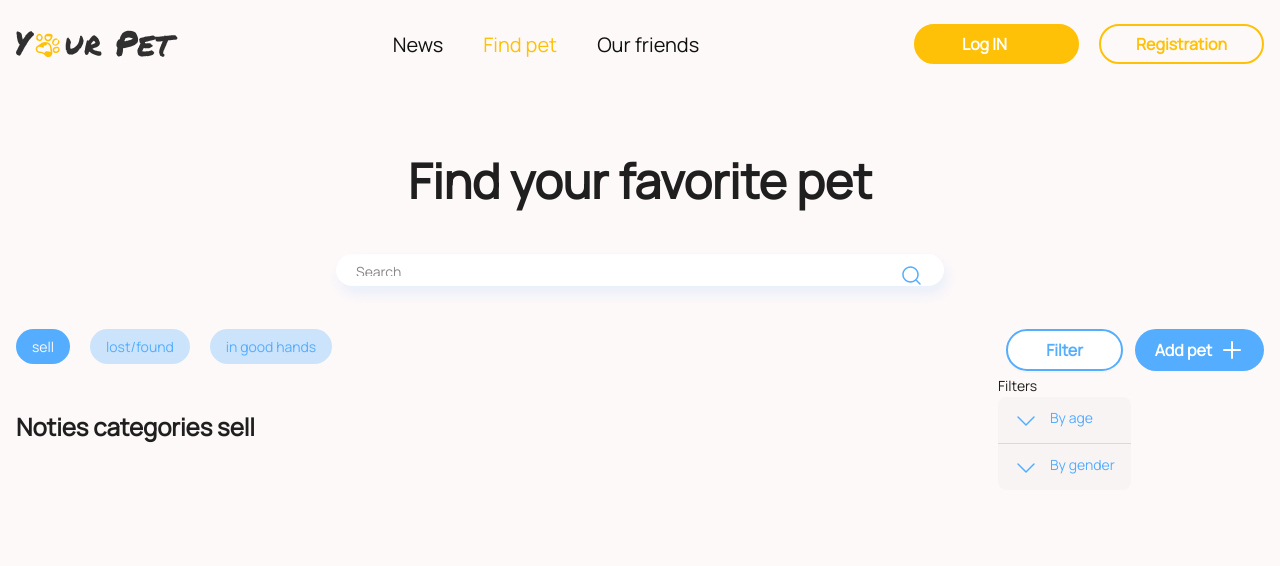
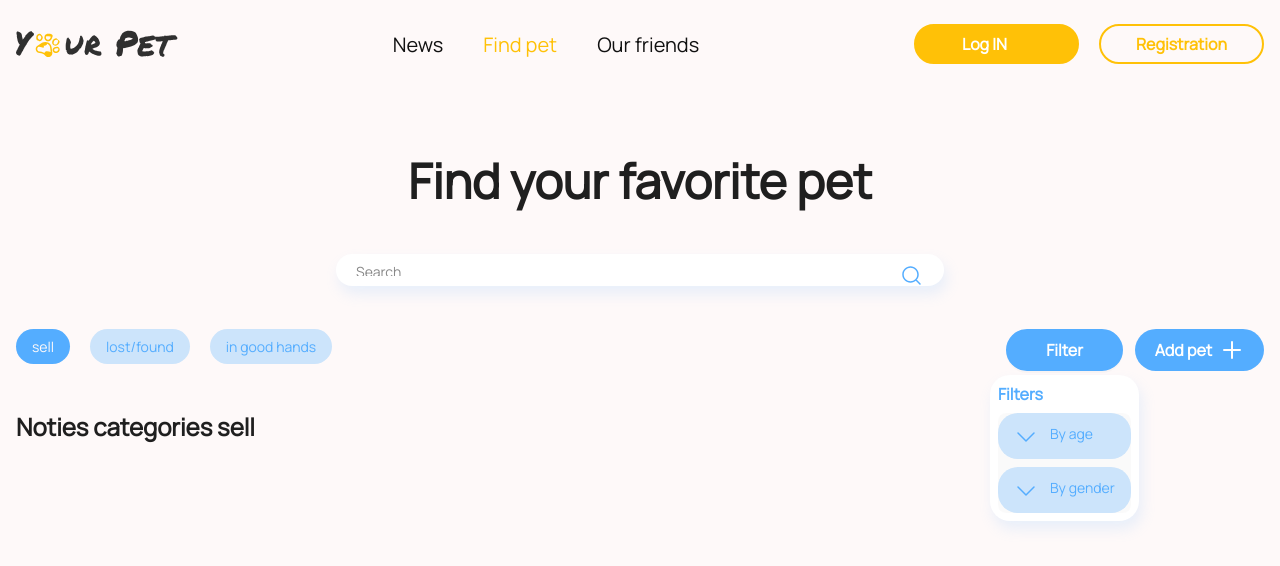
Before and after one commit to VKoshovec/gr05-yourpet-frontend, a React (Create React App) app: page /notices/sell in a window 1280 px wide. Both pictures are taken after a click on the button "Filter". Shown: the top 566 px of the page. Built offline with nearby package versions, Linux system fonts and the light colour scheme; no server answers; some icons are missing.

Commit message:
TASK_26-29: add notices fiter; --add redux state for Notices Filter

```diff
--- a/package.json
+++ b/package.json
@@ -11,6 +11,7 @@
     "axios": "^1.3.4",
     "classnames": "^2.3.2",
     "formik": "^2.2.9",
+    "lodash.debounce": "^4.0.8",
     "modern-normalize": "^1.1.0",
     "nanoid": "^4.0.2",
     "prop-types": "^15.8.1",
--- a/src/components/Notices/NoticesFilter/NoticesFilter.module.scss
+++ b/src/components/Notices/NoticesFilter/NoticesFilter.module.scss
@@ -2,17 +2,52 @@
   padding: 8px 38px;
   width: initial;
   height: initial;
+
+  &.isActive {
+    background: var(--bluelinksActive);
+    span {
+      color: var(--white);
+    }
+
+  }
+}
+
+.dropdown {
+  padding: 8px;
+  background: var(--white);
+  box-shadow: 3px 8px 14px rgba(136, 198, 253, 0.19);
+  border-radius: 20px;
+}
+
+
+.filterTitle {
+  display: inline-block;
+  margin: 0 0 8px 0;
+  font-weight: 700;
+  font-size: 16px;
+  line-height: 22px;
+  color: var(--bluelinksActive);
 }
 
 .filterWrapper {
 
+  .title:not(:last-child) {
+    margin: 0 0 8px 0;
+  }
+
   .title {
+    max-width: 136px;
+    min-height: 32px;
 
-    span  {
+    border: none;
+    border-radius: 20px !important;
+    background: var(--bluelinks);
+
+    span {
       font-weight: 400;
       font-size: 14px;
       line-height: 130%;
-      color:var(--bluelinksActive) !important;
+      color: var(--bluelinksActive) !important;
 
     }
   }
@@ -24,4 +59,33 @@
     }
   }
 
+  .checkbox {
+    flex-direction: column;
+    gap: 8px;
+
+    label {
+      margin-inline-start: initial;
+    }
+
+    :global(.ant-checkbox-checked .ant-checkbox-inner) {
+      background: var(--bluelinks);
+      width: 16px;
+      height: 16px;
+
+      //span::after{
+      //  border: 2px solid red;
+      //}
+    }
+
+    :global(.ant-checkbox .ant-checkbox-inner:after) {
+      border-color: var(--bluelinksActive);
+      border-top: 0;
+    }
+
+    :global(:where(.css-dev-only-do-not-override-ed5zg0).ant-checkbox-wrapper:not(.ant-checkbox-wrapper-disabled):hover .ant-checkbox-checked:not(.ant-checkbox-disabled) .ant-checkbox-inner ) {
+      background: var(--bluelinks);
+    }
+
+  }
+
 }
--- a/src/components/Notices/NoticesFilter/NoticesFilterAccordion.jsx
+++ b/src/components/Notices/NoticesFilter/NoticesFilterAccordion.jsx
@@ -2,46 +2,88 @@ import { Checkbox, Collapse } from 'antd';
 import { ReactComponent as ChevronIcon } from '../../assets/images/icon/chevron-down.svg';
 import cn from 'classnames';
 import styled from './NoticesFilter.module.scss';
+import { useDispatch, useSelector } from 'react-redux';
+import { setFilter } from 'redux/filters/noticesFilter/filterSlice';
+import { selectNoticesFilters } from '../../../redux/filters/noticesFilter/selectors';
+import { debounce } from "lodash"
+import { useCallback } from 'react';
+const { Panel } = Collapse;
 
-const { Panel } = Collapse;
+const optionsByAge = [
+  {
+    label: '3-12 m',
+    value: '3-12 m',
+  },
+  {
+    label: '1 year',
+    value: '1 year',
+  },
+  {
+    label: '2 year',
+    value: '2 year',
+  },
+];
+
+const optionsByGender = [
+  {
+    label: 'female',
+    value: 'female',
+  },
+  {
+    label: 'male',
+    value: 'male',
+  },
+];
 
 
 const NoticesFilterAccordion = () => {
-  // const { token } = theme.useToken();
-  const panelStyle = {
-    marginBottom: 24,
-    // background: token.colorFillAlter,
-    // borderRadius: token.borderRadiusLG,
-    border: 'none',
+
+  const dispatch = useDispatch();
+  const filterValue = useSelector(selectNoticesFilters);
+
+  const debouncedSetFilter = useCallback(
+    debounce((filter) => {
+      dispatch(setFilter(filter));
+    }, 300),
+    [dispatch]
+  );
+
+  const handleChange = (checkedValues) => {
+    const updatedFilter = {
+      ...filterValue,
+      byAge: {
+        ...filterValue.byAge,
+        '3-12m': checkedValues.includes('3-12 m'),
+        '1year': checkedValues.includes('1 year'),
+        '2years': checkedValues.includes('2 year'),
+      },
+      byGender: {
+        ...filterValue.byGender,
+        'female': checkedValues.includes('female'),
+        'male': checkedValues.includes('male'),
+      },
     };
 
+    debouncedSetFilter(updatedFilter);
 
-    const onChange = (e) => {
-      console.log(`checked = ${e.target.checked}`);
   };
 
-
-
-  return (<>
-  <p>Filters</p>
+  return (<div className={styled.dropdown}>
+      <span className={styled.filterTitle}>Filters</span>
       <Collapse
         bordered={false}
-      // defaultActiveKey={['-1']}
-      expandIcon={({ isActive }) => <ChevronIcon className={cn(styled.chevronIcon, { [styled.active] : isActive })} />}
-      // style={{
-      //   background: token.colorBgContainer,
-      // }}
+        expandIcon={({ isActive }) => <ChevronIcon className={cn(styled.chevronIcon, { [styled.active]: isActive })} />}
         className={styled.filterWrapper}
       >
-      <Panel header="By age" key="1" className={styled.title}>
-        <Checkbox onChange={onChange}>Checkbox</Checkbox>
+        <Panel header='By age' key='1' className={styled.title}>
+          <Checkbox.Group name={'age'} options={optionsByAge} onChange={handleChange} className={styled.checkbox} />
         </Panel>
-      <Panel header="By gender" key="2" className={styled.title}>
-
+        <Panel header='By gender' key='2' className={styled.title}>
+          <Checkbox.Group name={'gender'} options={optionsByGender} onChange={handleChange}
+                          className={styled.checkbox} />
         </Panel>
-
       </Collapse>
-    </>
+    </div>
   );
 };
 
--- a/src/components/Notices/NoticesFilter/NoticesTrigger.jsx
+++ b/src/components/Notices/NoticesFilter/NoticesTrigger.jsx
@@ -1,62 +1,30 @@
-import { Button, Checkbox, Dropdown } from 'antd';
+import { Button, Dropdown } from 'antd';
 import cn from 'classnames';
 import styled from './NoticesFilter.module.scss'
 import NoticesFilterAccordion from './NoticesFilterAccordion';
+import { useState } from 'react';
 
 
+const accordionComponent = () => {
 
+  return  <NoticesFilterAccordion/>
+}
 
 
 
 const NoticesFilter = () => {
 
-
-  const onChange = (e) => {
-    console.log(`checked = ${e.target.checked}`);
-  };
-
-  // const items = [
-  //   {
-  //     key: '1',
-  //     label: (
-  //       <Checkbox onChange={onChange}>Checkbox</Checkbox>
-  //     ),
-  //   },
-  //   {
-  //     key: '2',
-  //     label: (
-  //       <a target="_blank" rel="noopener noreferrer" href="https://www.aliyun.com">
-  //         2nd menu item
-  //       </a>
-  //     ),
-  //   },
-  //   {
-  //     key: '3',
-  //     label: (
-  //       <a target="_blank" rel="noopener noreferrer" href="https://www.luohanacademy.com">
-  //         3rd menu item
-  //       </a>
-  //     ),
-  //   },
-  // ];
-
-  const accordionComponent = () => {
-
-    return  <NoticesFilterAccordion/>
-  }
-
-
+const [isOpenFilter, setIsOpenFilter] = useState(false)
 
   return ( <>
       <Dropdown
         trigger={['click']}
-        // menu={{
-        //   items,
-        // }}
         dropdownRender={accordionComponent}
         placement="bottom"
+        onOpenChange={()=>setIsOpenFilter(!isOpenFilter)}
+
       >
-        <Button className={cn(styled.filterButton, 'outlined')}>Filter</Button>
+        <Button className={cn(styled.filterButton, 'outlined', {[styled.isActive] : isOpenFilter})}>Filter</Button>
       </Dropdown>
     </>
   )
--- /dev/null
+++ b/src/redux/filters/noticesFilter/filterSlice.js
@@ -0,0 +1,29 @@
+import { createSlice } from '@reduxjs/toolkit';
+
+const initialState = {
+  search: '',
+  byAge: {
+    '3-12m': false,
+    '1year': false,
+    '2years': false,
+  },
+  byGender: {
+    'female': false,
+    'male': false,
+  }
+};
+
+ const filterSlice = createSlice({
+  name: 'noticesFilter',
+  initialState,
+  reducers: {
+    setFilter(state, action) {
+      console.log(action,'---action---');
+      return (state = action.payload);
+    },
+  },
+});
+
+export const { setFilter } = filterSlice.actions;
+
+export const noticesFilterSlice =filterSlice.reducer;
--- /dev/null
+++ b/src/redux/filters/noticesFilter/selectors.js
@@ -0,0 +1 @@
+export const selectNoticesFilters = state => state.noticesFilter;
--- a/src/redux/store.js
+++ b/src/redux/store.js
@@ -14,6 +14,8 @@ import {
   PURGE,
   REGISTER,
 } from 'redux-persist';
+import { noticesFilterSlice } from './filters/noticesFilter/filterSlice';
+
 
 const persistConfig = {
   key: 'auth',
@@ -25,6 +27,7 @@ const rootReducer = combineReducers({
   auth: persistReducer(persistConfig, authReducer),
   data: dataReducer,
   prestate: localReducer,
+  noticesFilter:noticesFilterSlice,
 });
 
 const middleware = getDefaultMiddleware =>
```
Also changed, not shown: src/redux/data/selectors.js (line endings or trailing spaces), 1 other file (tests, documents, lock files or other folders). Lines whose indentation alone changed are shown as unchanged.
